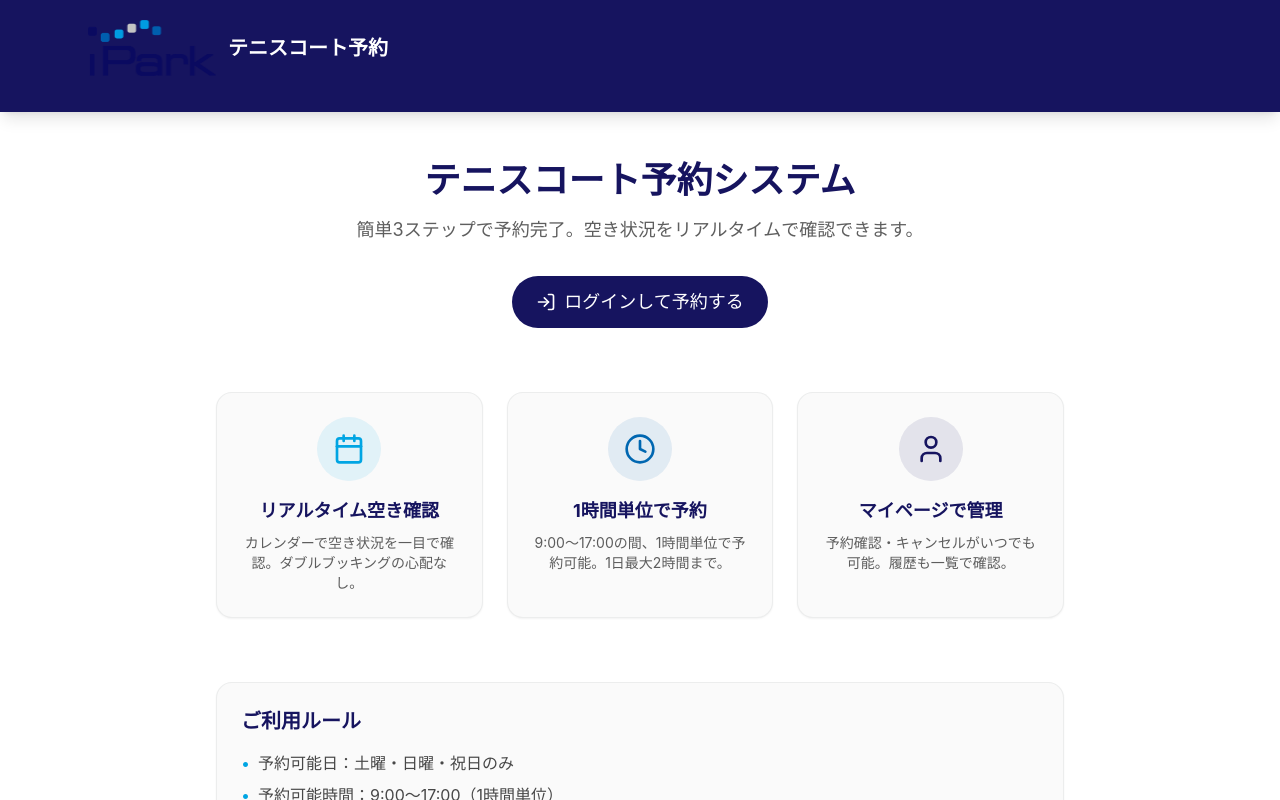
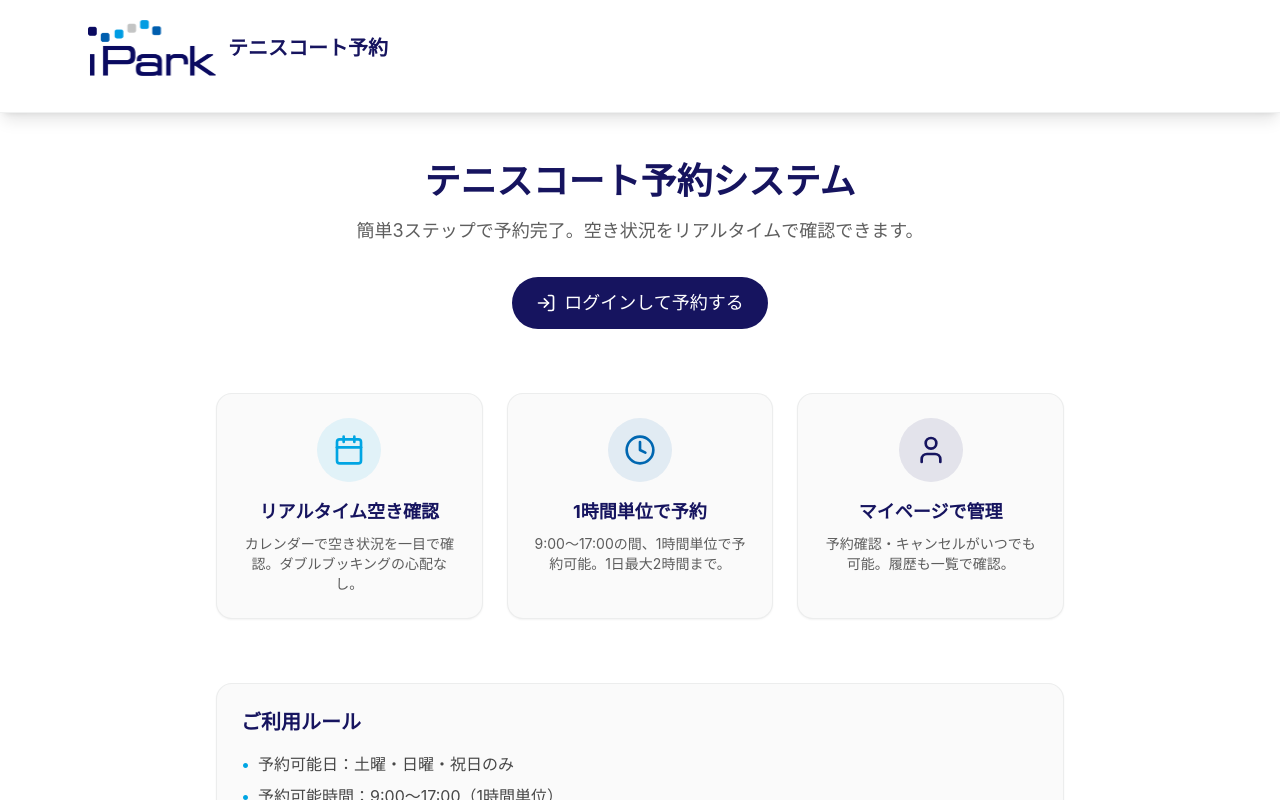
Before and after one commit to TatsuhitoDT/tennis-reservation-app, a Next.js app: page / in a window 1280 px wide. Shown: the top 800 px of the page. Built offline with nearby package versions, Linux system fonts and the light colour scheme; no server answers.

Commit message:
Change header background to white for better logo visibility

```diff
--- a/src/components/Header.tsx
+++ b/src/components/Header.tsx
@@ -34,7 +34,7 @@ export default function Header() {
   };
 
   return (
-    <header className="bg-primary text-on-primary shadow-lg">
+    <header className="bg-white text-on-background shadow-lg border-b border-outline/20">
       <div className="max-w-6xl mx-auto px-6 py-4">
         {/* ロゴとログアウト */}
         <div className="flex items-center justify-between mb-4">
@@ -48,13 +48,13 @@ export default function Header() {
                 priority
               />
             </div>
-            <h1 className="text-xl font-bold">テニスコート予約</h1>
+            <h1 className="text-xl font-bold text-primary">テニスコート予約</h1>
           </div>
 
           {user && (
             <button
               onClick={handleLogout}
-              className="flex items-center gap-2 px-4 py-2 rounded-lg hover:bg-primary-light transition-colors text-sm"
+              className="flex items-center gap-2 px-4 py-2 rounded-lg bg-primary text-on-primary hover:bg-primary-light transition-colors text-sm"
             >
               <LogOut className="w-4 h-4" />
               ログアウト
@@ -64,13 +64,13 @@ export default function Header() {
 
         {/* タブナビゲーション */}
         {user && (
-          <nav className="flex gap-2 border-b border-primary-light/30">
+          <nav className="flex gap-2 border-b border-outline/20">
             <button
               onClick={() => router.push("/dashboard")}
               className={`px-6 py-3 font-medium transition-colors border-b-2 ${
                 isActive("/dashboard")
-                  ? "border-on-primary text-on-primary"
-                  : "border-transparent text-on-primary/70 hover:text-on-primary"
+                  ? "border-primary text-primary"
+                  : "border-transparent text-on-background/70 hover:text-primary"
               }`}
             >
               <div className="flex items-center gap-2">
@@ -82,8 +82,8 @@ export default function Header() {
               onClick={() => router.push("/mypage")}
               className={`px-6 py-3 font-medium transition-colors border-b-2 ${
                 isActive("/mypage")
-                  ? "border-on-primary text-on-primary"
-                  : "border-transparent text-on-primary/70 hover:text-on-primary"
+                  ? "border-primary text-primary"
+                  : "border-transparent text-on-background/70 hover:text-primary"
               }`}
             >
               <div className="flex items-center gap-2">
```
